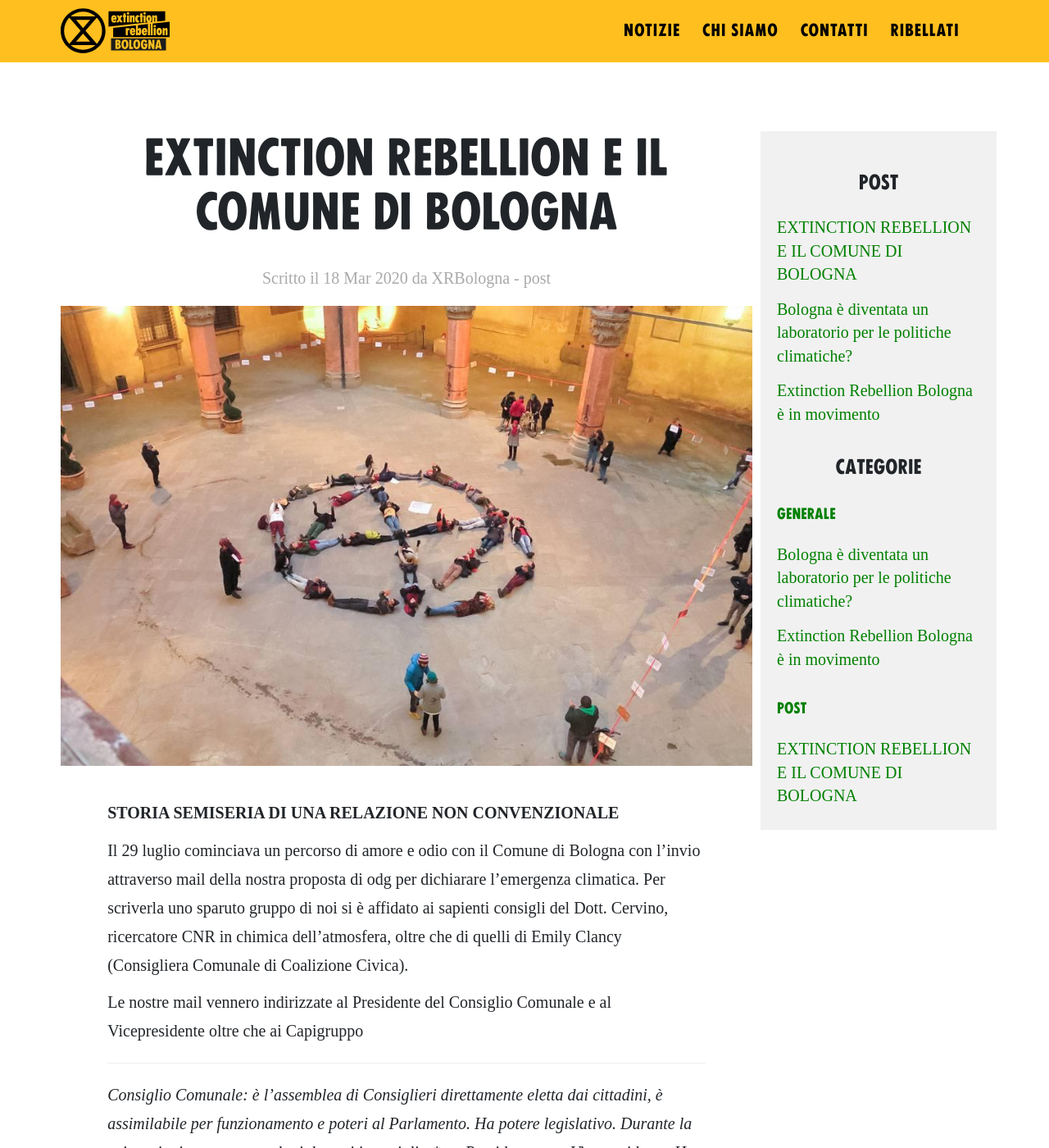
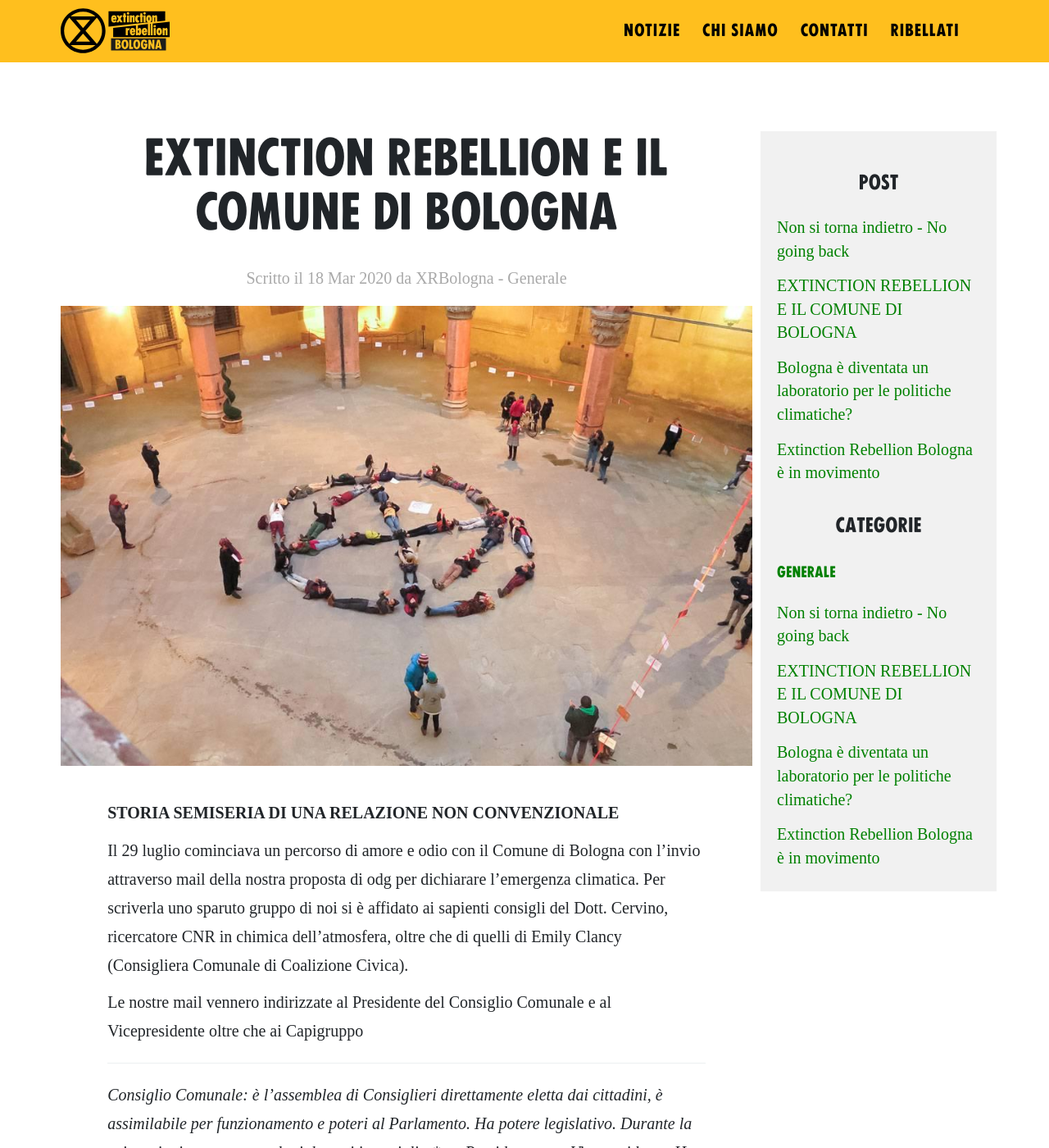
Before and after one commit to XRBologna/XRBologna, a Jekyll site: the page built from _posts/2020-03-18-extinction-rebellion-e-il-comune-di-bologna.md, in a window 1280 px wide and 1400 px high. Shown: the whole window at 82% size. Built offline with Jekyll 4.4.1, drawn with Linux system fonts in a browser that asks for light colours; nearby versions of some CDN libraries; some web fonts are replaced; some of the changed lines change nothing that is shown; some of the changed text lies outside the part shown.

Commit message:
post fase 2 no going back

```diff
--- a/_posts/2020-03-18-extinction-rebellion-e-il-comune-di-bologna.md
+++ b/_posts/2020-03-18-extinction-rebellion-e-il-comune-di-bologna.md
@@ -2,7 +2,7 @@
 layout: post
 title: EXTINCTION REBELLION E IL COMUNE DI BOLOGNA
 author: XRBologna
-categories: post
+categories: Generale
 date: 2020-03-18T21:47:23.749Z
 img: /images/uploads/Palazzo Comunale.jpg
 ---
--- /dev/null
+++ b/_posts/2020-05-29-Non si torna indietro - No going back.md
@@ -0,0 +1,28 @@
+---
+layout: post
+title: Non si torna indietro - No going back
+author: XRBologna
+categories: Generale
+date: 2020-03-18T21:47:23.749Z
+img: /images/uploads/Anthropocenetires.jpg
+---
+È iniziata la "fase 2" e abbiamo ricominciato con la routine pre-pandemica.
+All'inizo della crisi sanitaria [persino il Segretario dell'ONU Guterres aveva affermato](https://www.ansa.it/ansa2030/notizie/diritti_uguaglianze/2020/04/29/guterres-emissioni-come-covid-lavorare-su-scala-globale_8d0d02fb-ab36-4674-aa24-ff6899102252.html):
+"Mentre pianifichiamo la nostra ripresa dalla pandemia di coronavirus, abbiamo la profonda opportunità di guidare il nostro mondo su un percorso più sostenibile e inclusivo - un percorso che affronta il cambiamento climatico, protegge l'ambiente, inverte la perdita di biodiversità e garantisce la salute e la sicurezza a lungo termine dell'umanità".
+
+Parole che sembrano riecheggiare nel vuoto, vedendo la gestione di questa fase due in Italia e nel mondo: aziende multinazionali e multimiliardarie che chiedono soldi ai governi - con il pretesto di salvare i posti di lavoro - per poter continuare ad estrarre profitto. In Gran Bretagna la Virgin, compagnia aerea dagli introiti stellari, ha chiesto un aiuto economico al governo. Qui da noi in Italia [lo ha fatto FCA (che ha sede fiscale in Olanda)](https://www.agi.it/politica/news/2020-05-16/fca-critiche-aiuti-di-stato-8633171/), lo stanno facendo [i Benetton con quello che essenzialmente è un ricatto](https://ilmanifesto.it/atlantia-rompe-con-il-governo-niente-liquidita-guerra-legale/).
+
+Aziende dal forte impatto ambientale che chiedono soldi ai governi, non vincolati alla riconversione, ma per tornare ad operare in regime di ordinaria amministrazione: come se niente, in questi mesi, fosse successo.
+Ma noi non ci stiamo, noi non vogliamo né possiamo tornare indietro, e per questo lanciamo anche qui la campagna **NO GOING BACK - NON SI TORNA INDIETRO**.
+
+Questo mondo è ancora alle prese con una pandemia che ci ha mostrato le contraddizioni e le insensatezze del nostro sistema economico, che ci ha ricordato quanto è fragile la nostra specie tutta, e al contempo come le disuguaglianze non ci espongano tutt* allo stesso modo. E allora bisogna mantenere alta l'attenzione sulla crisi climatica ed ecologica, di cui la pandemia è solo un assaggio, e i cui effetti saranno sempre più catastrofici e ineluttabili se aspettiamo ad agire.
+Abbiamo puntato i negozi delle catene che, in svariati settori produttivi, concorrono ad alimentare il sistema tossico che ci sta uccidendo, e nel quale non vogliamo più vivere. Aziende che sfruttano fino all'osso lavoratori e risorse naturali, lasciandoci un'eredità di morte.
+
+Sono invece i più sfruttati e i cosiddetti "non qualificati" di ieri ad essersi dimostrati i lavoratori "essenziali" di oggi. Gli operatori del SSN, gli autisti del trasporto pubblico, i netturbini e il personale dei supermercati, le tante donne il cui già gravoso lavoro di cura è improvvisamente aumentato, le/i migranti i cui diritti vengono riconosciuti solo quando conviene: tutt* hanno lavorato giorno e notte per accudire la società in questo momento di bisogno, e il senso civico ha portato tante comunità a istituire reti di mutuo soccorso.
+È giusto salvare le industrie inquinanti? I salvataggi ci costano molto più del denaro. Come risultato diretto dell'epidemia di Covid-19, i combustibili fossili, l'industria automobilistica, l'agricoltura e la zootecnia intensiva, le materie plastiche e l'industria chimica e del legno ricevono [sovvenzioni e aiuti finanziari ingiustificati dai governi di tutto il mondo](https://www.theguardian.com/environment/2020/apr/17/coronavirus-profiteers-condemned-as-polluters-gain-bailout-billions).
+Queste industrie continuano a pagare milioni di dollari agli azionisti, e ci costano il futuro. Crediamo che debbano essere le persone a decidere dove andranno questi soldi; che dovremmo coinvolgere la cittadinanza in un nuovo processo decisionale, che possa informare i governi sul modo migliore per uscire da questa crisi.
+
+Un altro mondo è possibile, ma solo se lo esigiamo insieme. Per tutto questo, con rabbia e amore, torniamo in strada e ribadiamo che da qui
+non si torna indietro!
+
+Extinction Rebellion Bologna
```
Also changed, not shown: images/uploads/Anthropocenetires.jpg (added).
